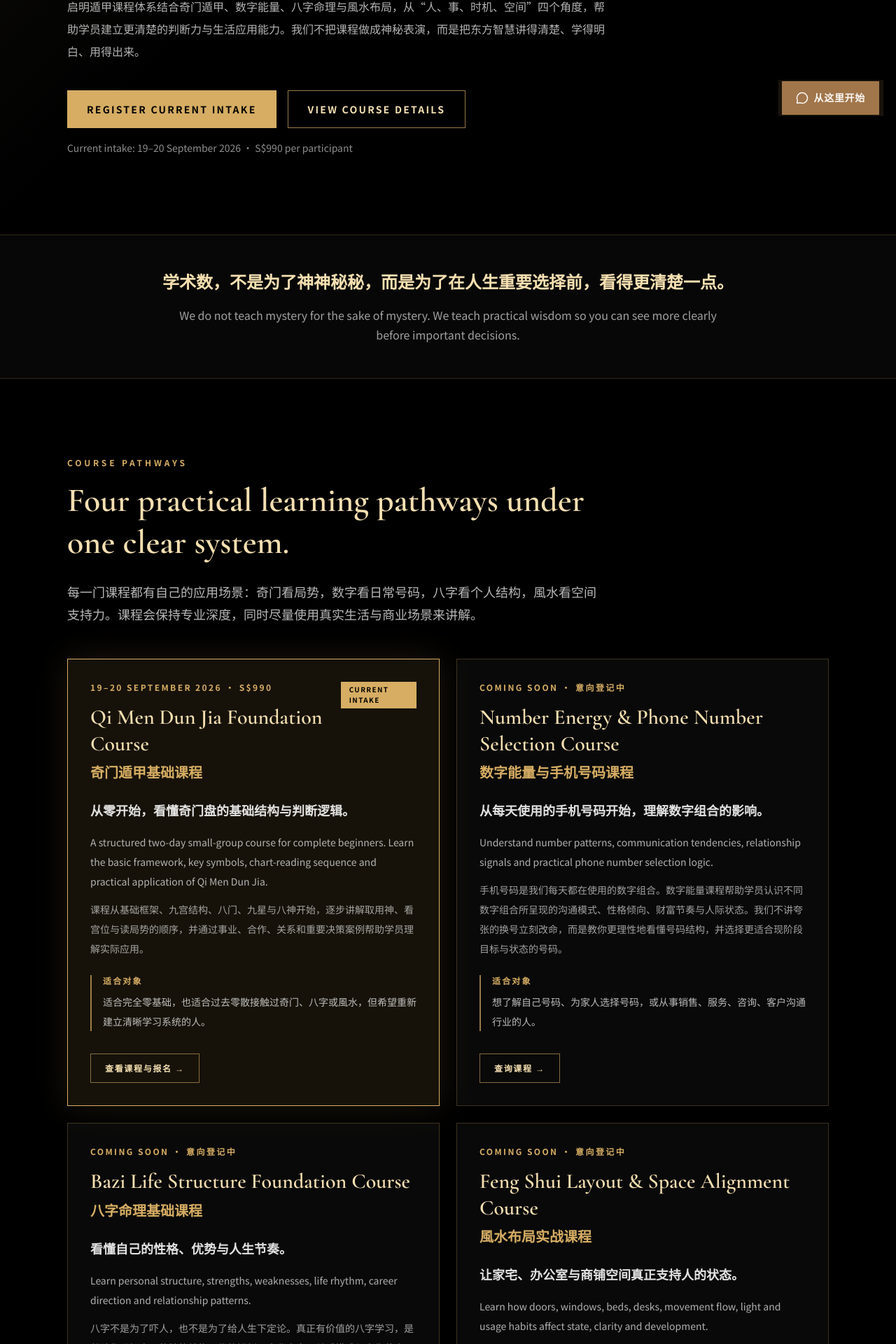
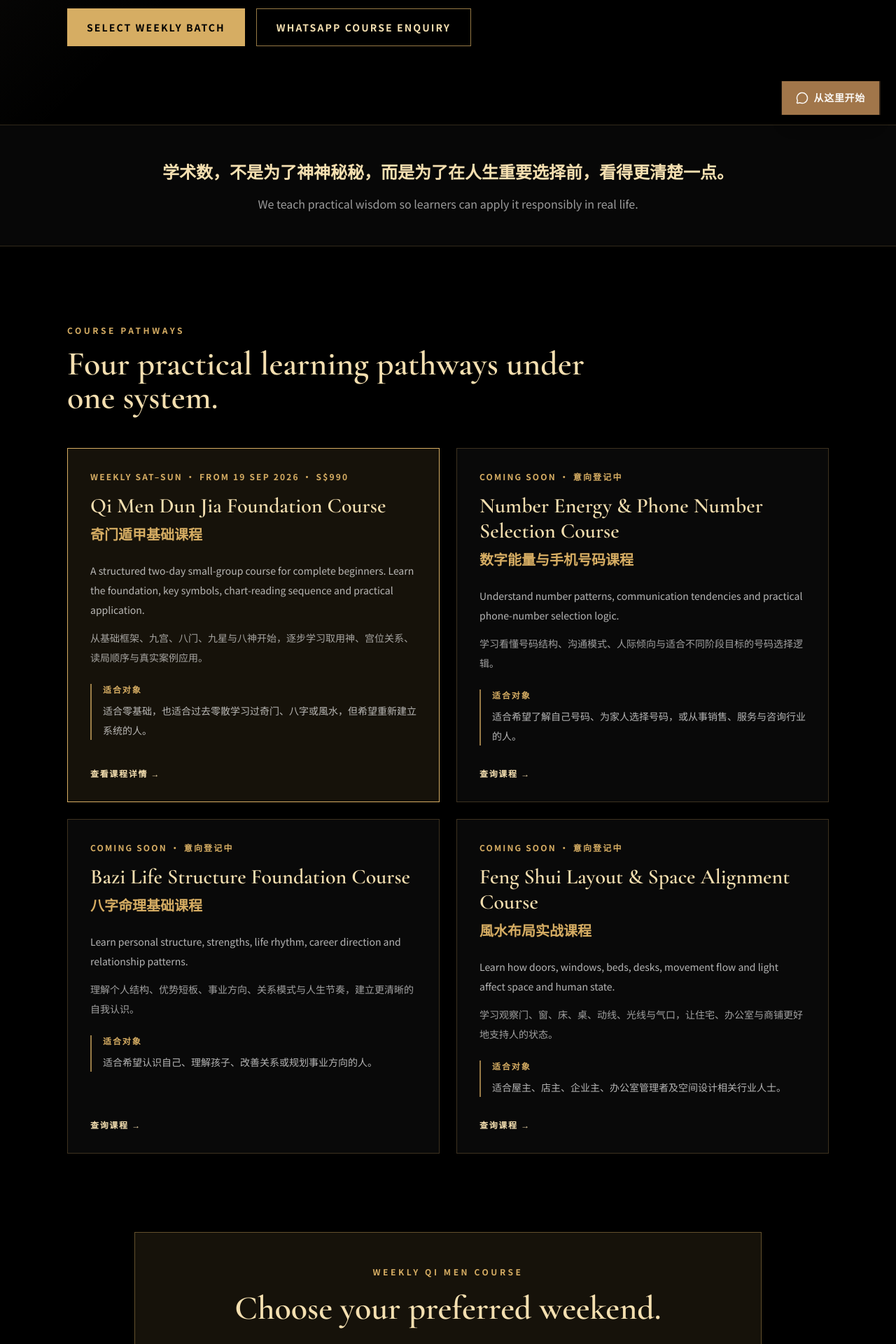
Before and after one commit to BODHIWONG/qmfeng-website, a Next.js app: page /courses in a window 1280 px wide. Shown: the part 612-2532 px from the top of the page at 70% size. Built offline with nearby package versions, Linux system fonts and the light colour scheme.

Commit message:
Align course overview with weekly intakes

```diff
--- a/app/courses/page.tsx
+++ b/app/courses/page.tsx
@@ -8,89 +8,47 @@ import FloatingActions from "@/components/floating-actions";
 export const metadata: Metadata = {
   title: "Qimen Strategy Courses Singapore｜启明遁甲课程体系",
   description:
-    "启明遁甲 Qimen Strategy 新加坡课程体系。奇门遁甲基础课程将于2026年9月19日至20日举行，适合零基础，小班教学，课程费用S$990。另设数字能量、八字命理与風水布局课程意向登记。",
-  keywords: [
-    "Qimen Strategy courses Singapore",
-    "Qi Men Dun Jia course Singapore",
-    "Qi Men Dun Jia foundation course",
-    "Number Energy course Singapore",
-    "Bazi course Singapore",
-    "Feng Shui course Singapore",
-    "启明遁甲课程",
-    "新加坡奇门遁甲课程",
-    "奇门遁甲基础课程",
-  ],
-  alternates: {
-    canonical: "https://www.qmfeng.com/courses",
-  },
+    "启明遁甲 Qimen Strategy 新加坡东方智慧实战课程。奇门遁甲基础课程自2026年9月19日起每周六、周日开班，适合零基础，费用S$990。另设数字能量、八字与風水课程意向登记。",
+  keywords: ["Qimen Strategy courses Singapore", "Qi Men Dun Jia course Singapore", "奇门遁甲课程新加坡", "启明遁甲课程"],
+  alternates: { canonical: "https://www.qmfeng.com/courses" },
 };
 
-const WA_LINK = [
-  "https://wa.me/6589593499",
-  "text=Hello%20Qimen%20Strategy%2C%20I%20would%20like%20to%20enquire%20about%20your%20courses%20in%20Singapore.",
-].join("?");
+const WA_LINK = "https://wa.me/6589593499?text=Hello%20Qimen%20Strategy%2C%20I%20would%20like%20to%20enquire%20about%20your%20courses%20in%20Singapore.";
+const REGISTER_LINK = "/course-registration?course=qimen-foundation&batch=2026-09-19";
 
 const courses = [
   {
-    title: "Qi Men Dun Jia Foundation Course",
-    zh: "奇门遁甲基础课程",
-    tagline: "从零开始，看懂奇门盘的基础结构与判断逻辑。",
-    body:
-      "A structured two-day small-group course for complete beginners. Learn the basic framework, key symbols, chart-reading sequence and practical application of Qi Men Dun Jia.",
-    bodyZh:
-      "课程从基础框架、九宫结构、八门、九星与八神开始，逐步讲解取用神、看宫位与读局势的顺序，并通过事业、合作、关系和重要决策案例帮助学员理解实际应用。",
-    suitable: "适合完全零基础，也适合过去零散接触过奇门、八字或風水，但希望重新建立清晰学习系统的人。",
-    href: "/qi-men-dun-jia-course-singapore",
-    status: "19–20 September 2026 · S$990",
-    cta: "查看课程与报名",
-    featured: true,
+    title: "Qi Men Dun Jia Foundation Course", zh: "奇门遁甲基础课程",
+    status: "Weekly Sat–Sun · From 19 Sep 2026 · S$990", featured: true,
+    body: "A structured two-day small-group course for complete beginners. Learn the foundation, key symbols, chart-reading sequence and practical application.",
+    bodyZh: "从基础框架、九宫、八门、九星与八神开始，逐步学习取用神、宫位关系、读局顺序与真实案例应用。",
+    suitable: "适合零基础，也适合过去零散学习过奇门、八字或風水，但希望重新建立系统的人。",
+    href: "/qi-men-dun-jia-course-singapore", cta: "查看课程详情",
   },
   {
-    title: "Number Energy & Phone Number Selection Course",
-    zh: "数字能量与手机号码课程",
-    tagline: "从每天使用的手机号码开始，理解数字组合的影响。",
-    body:
-      "Understand number patterns, communication tendencies, relationship signals and practical phone number selection logic.",
-    bodyZh:
-      "手机号码是我们每天都在使用的数字组合。数字能量课程帮助学员认识不同数字组合所呈现的沟通模式、性格倾向、财富节奏与人际状态。我们不讲夸张的换号立刻改命，而是教你更理性地看懂号码结构，并选择更适合现阶段目标与状态的号码。",
-    suitable: "想了解自己号码、为家人选择号码，或从事销售、服务、咨询、客户沟通行业的人。",
-    href: WA_LINK,
-    status: "Coming Soon · 意向登记中",
-    cta: "查询课程",
+    title: "Number Energy & Phone Number Selection Course", zh: "数字能量与手机号码课程",
+    status: "Coming Soon · 意向登记中", featured: false,
+    body: "Understand number patterns, communication tendencies and practical phone-number selection logic.",
+    bodyZh: "学习看懂号码结构、沟通模式、人际倾向与适合不同阶段目标的号码选择逻辑。",
+    suitable: "适合希望了解自己号码、为家人选择号码，或从事销售、服务与咨询行业的人。",
+    href: WA_LINK, cta: "查询课程",
   },
   {
-    title: "Bazi Life Structure Foundation Course",
-    zh: "八字命理基础课程",
-    tagline: "看懂自己的性格、优势与人生节奏。",
-    body:
-      "Learn personal structure, strengths, weaknesses, life rhythm, career direction and relationship patterns.",
-    bodyZh:
-      "八字不是为了吓人，也不是为了给人生下定论。真正有价值的八字学习，是帮助你理解自己的性格结构、优势短板、事业方向、关系模式与人生节奏。当一个人更了解自己，就不会总是用错力。",
-    suitable: "想认识自己、理解孩子、改善关系、规划事业方向，或对命理文化有系统学习兴趣的人。",
-    href: WA_LINK,
-    status: "Coming Soon · 意向登记中",
-    cta: "查询课程",
+    title: "Bazi Life Structure Foundation Course", zh: "八字命理基础课程",
+    status: "Coming Soon · 意向登记中", featured: false,
+    body: "Learn personal structure, strengths, life rhythm, career direction and relationship patterns.",
+    bodyZh: "理解个人结构、优势短板、事业方向、关系模式与人生节奏，建立更清晰的自我认识。",
+    suitable: "适合希望认识自己、理解孩子、改善关系或规划事业方向的人。",
+    href: WA_LINK, cta: "查询课程",
   },
   {
-    title: "Feng Shui Layout & Space Alignment Course",
-    zh: "風水布局实战课程",
-    tagline: "让家宅、办公室与商铺空间真正支持人的状态。",
-    body:
-      "Learn how doors, windows, beds, desks, movement flow, light and usage habits affect state, clarity and development.",
-    bodyZh:
-      "風水不是把东西随便摆一摆。真正的空间布局，是观察门、窗、床、桌、动线、光线、气口与人的使用习惯，让空间更好地支持人的精神状态、判断力、家庭关系与事业发展。",
-    suitable: "屋主、店主、企业主、办公室管理者、室内设计相关行业，以及希望改善居家与工作环境的人。",
-    href: WA_LINK,
-    status: "Coming Soon · 意向登记中",
-    cta: "查询课程",
+    title: "Feng Shui Layout & Space Alignment Course", zh: "風水布局实战课程",
+    status: "Coming Soon · 意向登记中", featured: false,
+    body: "Learn how doors, windows, beds, desks, movement flow and light affect space and human state.",
+    bodyZh: "学习观察门、窗、床、桌、动线、光线与气口，让住宅、办公室与商铺更好地支持人的状态。",
+    suitable: "适合屋主、店主、企业主、办公室管理者及空间设计相关行业人士。",
+    href: WA_LINK, cta: "查询课程",
   },
-];
-
-const values = [
-  ["看清自己", "Self-understanding", "理解性格结构、状态节奏、优势短板与当下真正需要调整的地方。"],
-  ["看清局势", "Situation reading", "在事业、合作、关系与人生选择前，看懂事情背后的时机、方向与风险。"],
-  ["看清空间", "Space alignment", "理解家宅、办公室、商铺如何影响人的状态、判断力与行动节奏。"],
-  ["用得出来", "Practical application", "课程不是只听概念，而是让学员能带回生活、家庭、事业与工作中应用。"],
 ];
 
 export default function CoursesPage() {
@@ -98,177 +56,55 @@ export default function CoursesPage() {
     <LanguageProvider>
       <div className="min-h-screen bg-black text-white">
         <Navbar />
-
         <main>
           <section className="relative overflow-hidden px-4 pb-20 pt-32 md:pb-28 md:pt-40">
             <div className="absolute inset-0 bg-[radial-gradient(circle_at_82%_16%,rgba(214,173,99,0.24),transparent_34%),linear-gradient(135deg,rgba(244,223,176,0.08),transparent_42%)]" />
-            <div className="absolute -left-16 top-28 h-80 w-80 rounded-full bg-[#d6ad63]/10 blur-3xl" />
             <div className="container relative mx-auto max-w-6xl">
-              <p className="mb-5 text-xs font-bold uppercase tracking-[0.36em] text-[#d6ad63]">
-                Qimen Strategy Courses · Singapore
-              </p>
-              <h1 className="max-w-5xl text-4xl font-semibold uppercase leading-[0.98] tracking-[0.04em] text-[#f4dfb0] md:text-7xl">
-                Practical Eastern Wisdom Courses
-              </h1>
-              <h2 className="mt-5 text-3xl font-semibold tracking-[0.14em] text-[#e2bd6b] md:text-5xl">
-                启明遁甲课程体系
-              </h2>
-              <p className="mt-6 max-w-4xl text-lg font-semibold tracking-[0.08em] text-[#d6ad63] md:text-2xl">
-                学会看局势、看人、看时机，也看空间。
-              </p>
-              <p className="mt-8 max-w-3xl text-lg leading-8 text-white/78 md:text-xl">
-                Eastern wisdom is not only about prediction. Its deeper value is to help people understand themselves, read situations, review timing, and make more grounded decisions in real life.
-              </p>
-              <p className="mt-4 max-w-3xl text-base leading-8 text-white/70">
-                启明遁甲课程体系结合奇门遁甲、数字能量、八字命理与風水布局，从“人、事、时机、空间”四个角度，帮助学员建立更清楚的判断力与生活应用能力。我们不把课程做成神秘表演，而是把东方智慧讲得清楚、学得明白、用得出来。
-              </p>
+              <p className="text-xs font-bold uppercase tracking-[0.34em] text-[#d6ad63]">Qimen Strategy Courses · Singapore</p>
+              <h1 className="mt-5 max-w-5xl text-4xl font-semibold uppercase leading-none text-[#f4dfb0] md:text-7xl">Practical Eastern Wisdom Courses</h1>
+              <h2 className="mt-5 text-3xl font-semibold tracking-[0.14em] text-[#e2bd6b] md:text-5xl">启明遁甲课程体系</h2>
+              <p className="mt-8 max-w-3xl text-lg leading-8 text-white/75">Learn to understand people, timing, situations and space through a practical, structured learning system.</p>
+              <p className="mt-4 max-w-3xl leading-8 text-white/65">启明遁甲课程强调讲得清楚、学得明白、用得出来。奇门遁甲基础课程自2026年9月19日起，原则上每周六、周日开班。</p>
               <div className="mt-10 flex flex-col gap-4 sm:flex-row">
-                <Link
-                  href="/course-registration"
-                  className="inline-flex items-center justify-center bg-[#d6ad63] px-7 py-4 text-sm font-bold uppercase tracking-[0.16em] text-black transition hover:bg-[#f4dfb0]"
-                >
-                  Register Current Intake
-                </Link>
-                <Link href="/qi-men-dun-jia-course-singapore" className="inline-flex items-center justify-center border border-[#d6ad63]/70 px-7 py-4 text-sm font-bold uppercase tracking-[0.16em] text-[#f4dfb0] transition hover:bg-[#d6ad63]/10">
-                  View Course Details
-                </Link>
+                <Link href={REGISTER_LINK} className="inline-flex items-center justify-center bg-[#d6ad63] px-7 py-4 text-sm font-bold uppercase tracking-[0.15em] text-black hover:bg-[#f4dfb0]">Select Weekly Batch</Link>
+                <a href={WA_LINK} target="_blank" rel="noopener noreferrer" className="inline-flex items-center justify-center border border-[#d6ad63]/70 px-7 py-4 text-sm font-bold uppercase tracking-[0.15em] text-[#f4dfb0] hover:bg-[#d6ad63]/10">WhatsApp Course Enquiry</a>
               </div>
-              <p className="mt-4 text-sm leading-6 text-white/55">
-                Current intake: 19–20 September 2026 · S$990 per participant
-              </p>
             </div>
           </section>
 
           <section className="border-y border-[#d6ad63]/20 bg-[#070707] px-4 py-12">
-            <div className="container mx-auto max-w-6xl">
-              <p className="mx-auto max-w-4xl text-center text-xl font-semibold leading-9 text-[#f4dfb0] md:text-2xl">
-                学术数，不是为了神神秘秘，而是为了在人生重要选择前，看得更清楚一点。
-              </p>
-              <p className="mx-auto mt-4 max-w-3xl text-center text-sm leading-7 text-white/62 md:text-base">
-                We do not teach mystery for the sake of mystery. We teach practical wisdom so you can see more clearly before important decisions.
-              </p>
-            </div>
+            <div className="container mx-auto max-w-5xl text-center"><p className="text-xl font-semibold leading-9 text-[#f4dfb0] md:text-2xl">学术数，不是为了神神秘秘，而是为了在人生重要选择前，看得更清楚一点。</p><p className="mt-4 text-white/60">We teach practical wisdom so learners can apply it responsibly in real life.</p></div>
           </section>
 
           <section className="px-4 py-20 md:py-28">
             <div className="container mx-auto max-w-6xl">
-              <div className="max-w-3xl">
-                <p className="mb-4 text-xs font-bold uppercase tracking-[0.32em] text-[#d6ad63]">Course Pathways</p>
-                <h2 className="text-3xl font-semibold leading-tight text-[#f4dfb0] md:text-5xl">
-                  Four practical learning pathways under one clear system.
-                </h2>
-                <p className="mt-6 text-base leading-8 text-white/72 md:text-lg">
-                  每一门课程都有自己的应用场景：奇门看局势，数字看日常号码，八字看个人结构，風水看空间支持力。课程会保持专业深度，同时尽量使用真实生活与商业场景来讲解。
-                </p>
-              </div>
-
+              <p className="text-xs font-bold uppercase tracking-[0.3em] text-[#d6ad63]">Course Pathways</p>
+              <h2 className="mt-4 max-w-3xl text-3xl font-semibold text-[#f4dfb0] md:text-5xl">Four practical learning pathways under one system.</h2>
               <div className="mt-12 grid gap-6 md:grid-cols-2">
                 {courses.map((course) => {
-                  const isExternal = course.href.startsWith("http");
-                  const cardClass = course.featured
-                    ? "border-[#d6ad63] bg-[#d6ad63]/10 shadow-[0_0_45px_rgba(214,173,99,0.14)]"
-                    : "border-[#d6ad63]/25 bg-white/[0.035]";
-                  const content = (
-                    <article className={`flex h-full flex-col border p-7 md:p-8 ${cardClass}`}>
-                      <div className="flex flex-col gap-4 md:flex-row md:items-start md:justify-between">
-                        <div>
-                          <p className="text-xs font-bold uppercase tracking-[0.20em] text-[#d6ad63]">{course.status}</p>
-                          <h3 className="mt-4 text-2xl font-semibold leading-tight text-[#f4dfb0] md:text-3xl">{course.title}</h3>
-                          <p className="mt-2 text-xl font-semibold text-[#d6ad63]">{course.zh}</p>
-                        </div>
-                        {course.featured && (
-                          <span className="w-fit bg-[#d6ad63] px-3 py-1 text-[0.62rem] font-bold uppercase tracking-[0.14em] text-black">
-                            Current Intake
-                          </span>
-                        )}
-                      </div>
-
-                      <p className="mt-6 text-lg font-semibold leading-8 text-white/88">{course.tagline}</p>
-                      <p className="mt-4 text-sm leading-7 text-white/68">{course.body}</p>
-                      <p className="mt-3 text-sm leading-7 text-white/62">{course.bodyZh}</p>
-
-                      <div className="mt-6 border-l-2 border-[#d6ad63]/70 pl-4">
-                        <p className="text-xs font-bold uppercase tracking-[0.18em] text-[#d6ad63]">适合对象</p>
-                        <p className="mt-2 text-sm leading-7 text-white/72">{course.suitable}</p>
-                      </div>
-
-                      <div className="mt-auto pt-8">
-                        <span className="inline-flex items-center justify-center border border-[#d6ad63]/60 px-5 py-3 text-xs font-bold uppercase tracking-[0.14em] text-[#f4dfb0] transition hover:bg-[#d6ad63]/10">
-                          {course.cta} →
-                        </span>
-                      </div>
-                    </article>
-                  );
-
-                  return isExternal ? (
-                    <a key={course.title} href={course.href} target="_blank" rel="noopener noreferrer" className="block">
-                      {content}
-                    </a>
-                  ) : (
-                    <Link key={course.title} href={course.href} className="block">
-                      {content}
-                    </Link>
-                  );
+                  const external = course.href.startsWith("http");
+                  const card = <article className={`flex h-full flex-col border p-7 md:p-8 ${course.featured ? "border-[#d6ad63] bg-[#d6ad63]/10" : "border-[#d6ad63]/25 bg-white/[0.035]"}`}>
+                    <p className="text-xs font-bold uppercase tracking-[0.18em] text-[#d6ad63]">{course.status}</p>
+                    <h3 className="mt-4 text-2xl font-semibold text-[#f4dfb0] md:text-3xl">{course.title}</h3><p className="mt-2 text-xl font-semibold text-[#d6ad63]">{course.zh}</p>
+                    <p className="mt-6 text-sm leading-7 text-white/70">{course.body}</p><p className="mt-3 text-sm leading-7 text-white/62">{course.bodyZh}</p>
+                    <div className="mt-6 border-l-2 border-[#d6ad63]/70 pl-4"><p className="text-xs font-bold uppercase tracking-[0.16em] text-[#d6ad63]">适合对象</p><p className="mt-2 text-sm leading-7 text-white/70">{course.suitable}</p></div>
+                    <span className="mt-auto pt-8 text-xs font-bold uppercase tracking-[0.14em] text-[#f4dfb0]">{course.cta} →</span>
+                  </article>;
+                  return external ? <a key={course.title} href={course.href} target="_blank" rel="noopener noreferrer">{card}</a> : <Link key={course.title} href={course.href}>{card}</Link>;
                 })}
               </div>
             </div>
           </section>
 
-          <section className="border-y border-[#d6ad63]/20 bg-[#070707] px-4 py-20 md:py-24">
-            <div className="container mx-auto max-w-6xl">
-              <div className="max-w-3xl">
-                <p className="mb-4 text-xs font-bold uppercase tracking-[0.32em] text-[#d6ad63]">Our Course Value</p>
-                <h2 className="text-3xl font-semibold leading-tight text-[#f4dfb0] md:text-5xl">
-                  有价值，也要听得懂；有体系，也要用得上。
-                </h2>
-                <p className="mt-6 text-base leading-8 text-white/70">
-                  我们不会把课程包装成夸张承诺，也不会把东方智慧讲得离生活很远。真正重要的是，让学员能够把所学带回自己的家庭、事业、关系与空间中，形成更稳的判断和行动。
-                </p>
-              </div>
-
-              <div className="mt-12 grid gap-5 md:grid-cols-2 lg:grid-cols-4">
-                {values.map(([zh, en, body]) => (
-                  <article key={zh} className="border border-[#d6ad63]/22 bg-black p-6">
-                    <p className="text-xl font-semibold text-[#f4dfb0]">{zh}</p>
-                    <p className="mt-1 text-xs font-bold uppercase tracking-[0.18em] text-[#d6ad63]">{en}</p>
-                    <p className="mt-4 text-sm leading-7 text-white/66">{body}</p>
-                  </article>
-                ))}
-              </div>
-            </div>
-          </section>
-
-          <section className="px-4 py-20 md:py-28">
+          <section className="px-4 pb-24">
             <div className="container mx-auto max-w-4xl border border-[#d6ad63]/40 bg-[#d6ad63]/10 p-8 text-center md:p-12">
-              <p className="text-xs font-bold uppercase tracking-[0.32em] text-[#d6ad63]">Current Course Registration</p>
-              <h2 className="mt-5 text-3xl font-semibold leading-tight text-[#f4dfb0] md:text-5xl">
-                Qi Men Dun Jia Foundation Course · 19–20 September 2026
-              </h2>
-              <p className="mx-auto mt-6 max-w-2xl text-base leading-8 text-white/72">
-                两天小班精品课程，适合零基础。课程费用每位 S$990，付款核实后确认名额。
-              </p>
-              <div className="mt-8 flex flex-col justify-center gap-4 sm:flex-row">
-                <Link
-                  href="/course-registration"
-                  className="inline-flex items-center justify-center bg-[#d6ad63] px-8 py-4 text-sm font-bold uppercase tracking-[0.16em] text-black transition hover:bg-[#f4dfb0]"
-                >
-                  Register & PayNow
-                </Link>
-                <a
-                  href={WA_LINK}
-                  target="_blank"
-                  rel="noopener noreferrer"
-                  className="inline-flex items-center justify-center border border-[#d6ad63]/70 px-8 py-4 text-sm font-bold uppercase tracking-[0.16em] text-[#f4dfb0] transition hover:bg-[#d6ad63]/10"
-                >
-                  WhatsApp Course Enquiry
-                </a>
-              </div>
+              <p className="text-xs font-bold uppercase tracking-[0.3em] text-[#d6ad63]">Weekly Qi Men Course</p><h2 className="mt-5 text-3xl font-semibold text-[#f4dfb0] md:text-5xl">Choose your preferred weekend.</h2>
+              <p className="mx-auto mt-6 max-w-2xl leading-8 text-white/70">报名系统会自动列出未来每周六、周日的班次。选择日期、填写资料并完成PayNow付款后确认名额。</p>
+              <Link href={REGISTER_LINK} className="mt-8 inline-flex items-center justify-center bg-[#d6ad63] px-8 py-4 text-sm font-bold uppercase tracking-[0.15em] text-black hover:bg-[#f4dfb0]">Select Batch & Register</Link>
             </div>
           </section>
         </main>
-
-        <Footer />
-        <FloatingActions />
+        <Footer /><FloatingActions />
       </div>
     </LanguageProvider>
   );
```
